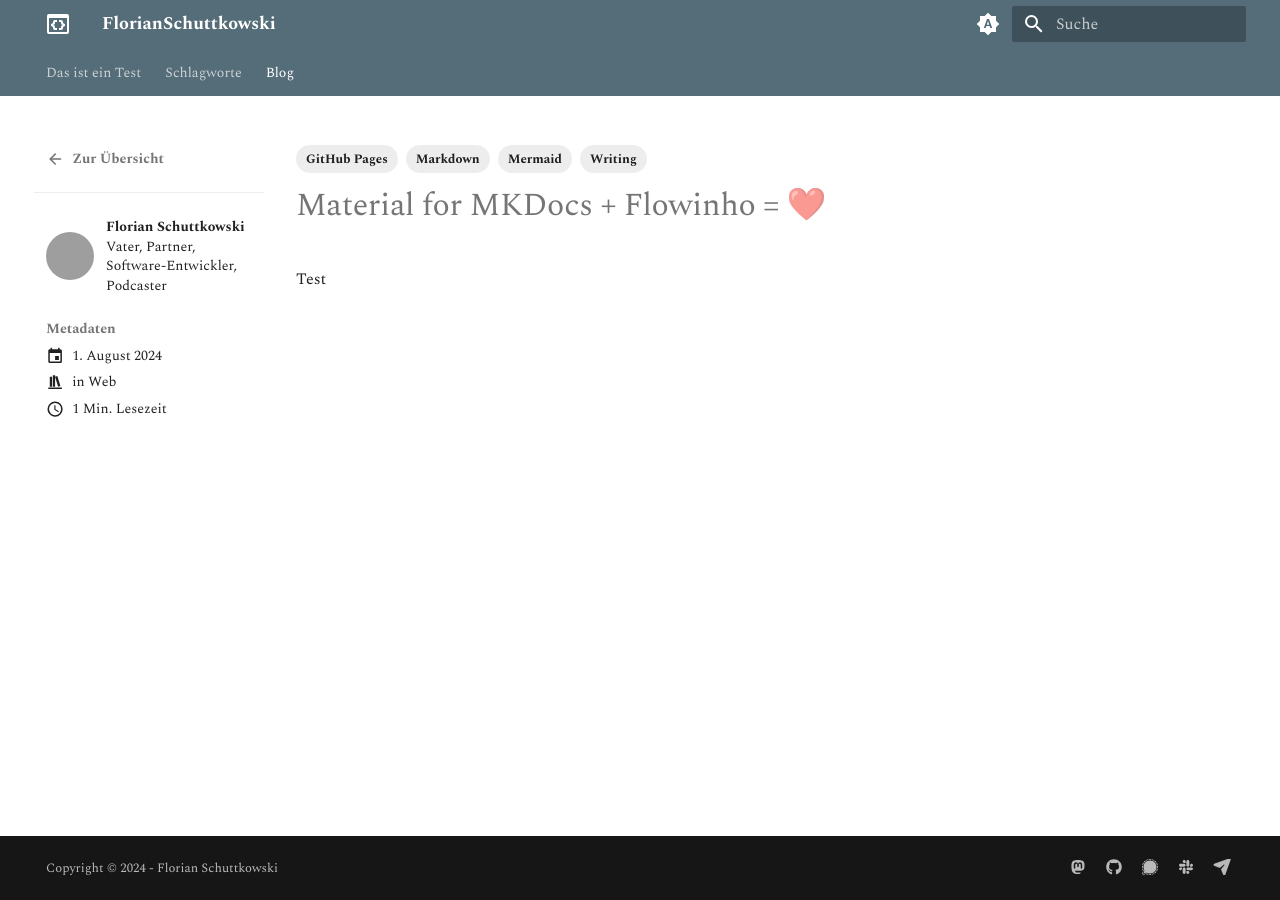
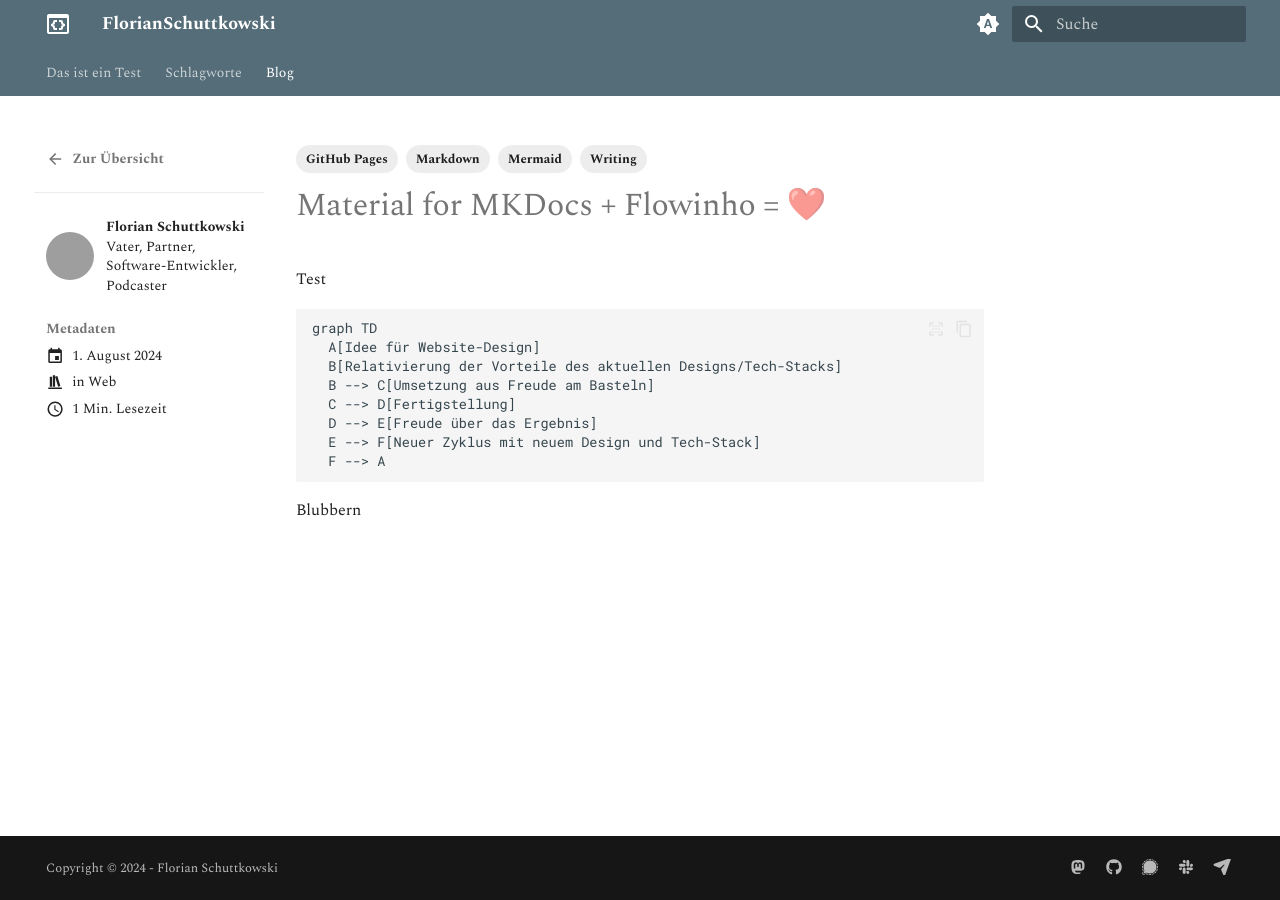
Before and after one commit to flowinho/mkdocs-site, an MkDocs documentation site: the page built from docs/blog/posts/mkdocs.md, in a window 1280 px wide. Built offline with MkDocs 1.6.1 and Material for MkDocs 9.7.7, drawn with Linux system fonts in a browser that asks for light colours; plug-ins that fetch from the network failed and are left out; comment, search, counter and statistics services are not loaded; grey boxes are pictures that could not be loaded.

Commit message:
Test post with Mermaid

````diff
--- a/docs/blog/posts/mkdocs.md
+++ b/docs/blog/posts/mkdocs.md
@@ -15,3 +15,16 @@
 # Material for MKDocs + Flowinho = ❤️
 
 Test
+
+```Mermaid
+graph TD
+  A[Idee für Website-Design]
+  B[Relativierung der Vorteile des aktuellen Designs/Tech-Stacks]
+  B --> C[Umsetzung aus Freude am Basteln]
+  C --> D[Fertigstellung]
+  D --> E[Freude über das Ergebnis]
+  E --> F[Neuer Zyklus mit neuem Design und Tech-Stack]
+  F --> A
+```
+
+Blubbern
````
Also changed, not shown: 2 other files.
